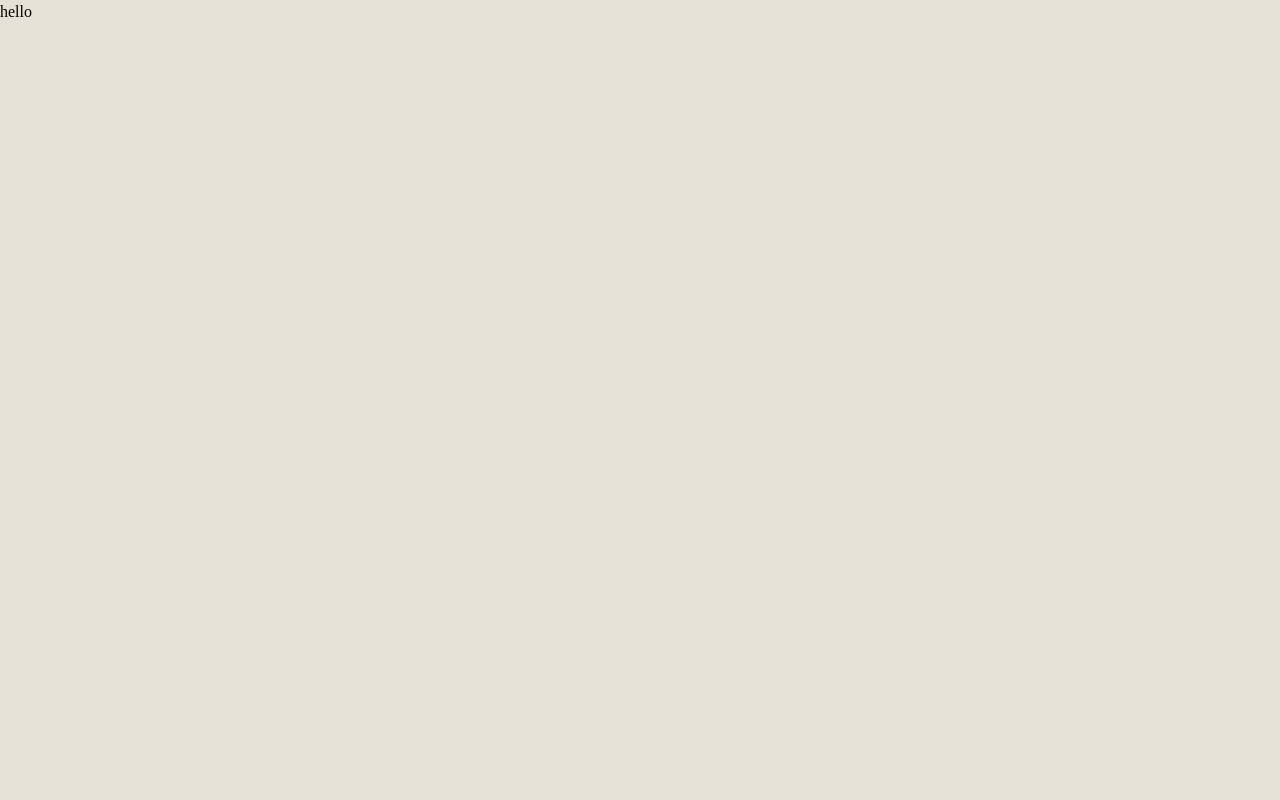
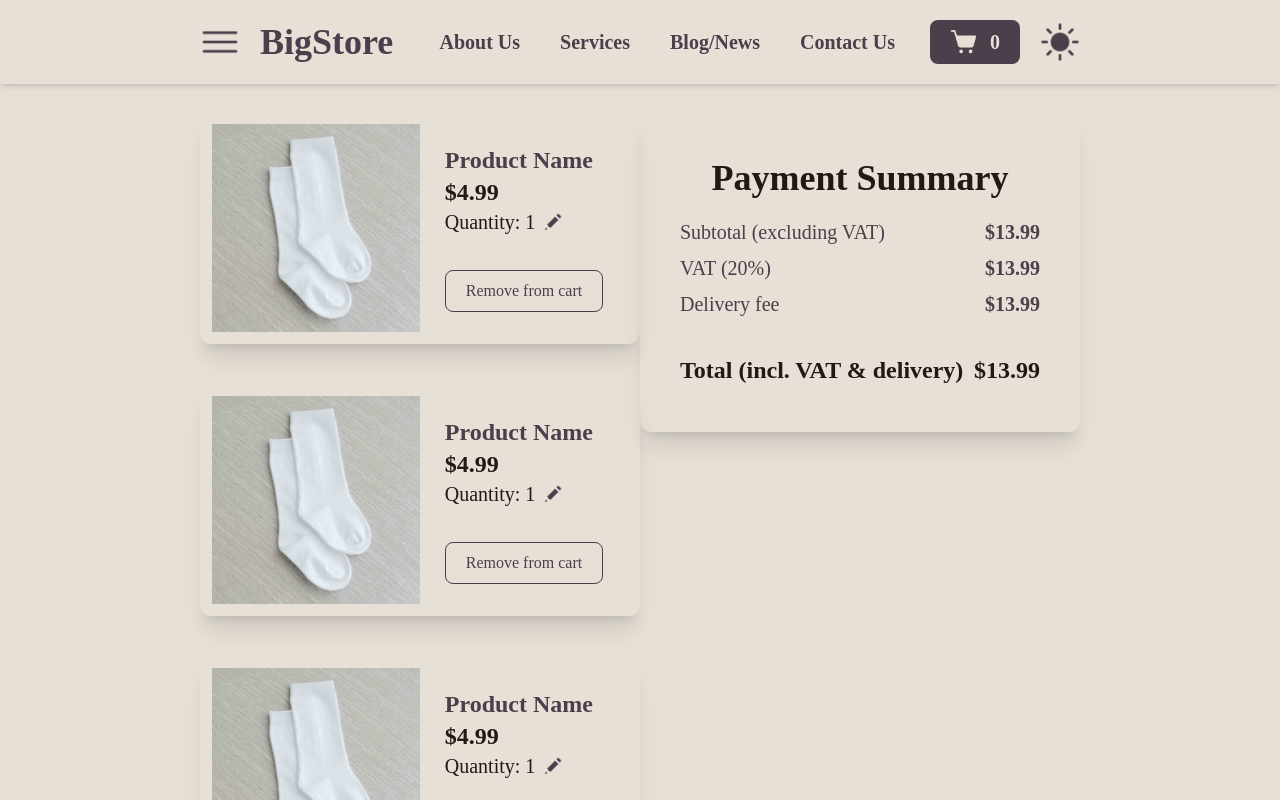
Before and after one commit to luwquit/react-exercises, a React (Vite) app in the folder cart-context-store/: page /cart in a window 1280 px wide. Shown: the top 800 px of the page. Built offline with nearby package versions, Linux system fonts and the light colour scheme; data requests are answered from the project's data file; a web font is replaced by a local one.

Commit message:
Add CartPage total layout

```diff
--- /dev/null
+++ b/cart-context-store/src/components/CartItem.tsx
@@ -0,0 +1,26 @@
+export function CartItem() {
+  return (
+    <div className="rounded-xl grid grid-cols-2 max-w-150 text-text-light p-3 justify-items-center shadow-xl dark:shadow-2xl">
+
+      <img src="test-product-img.jpg" className="w-60" />
+
+      <div className="flex flex-col justify-between py-5">
+        <div className="flex flex-col">
+          <h2 className="font-semibold text-2xl text-main-light">Product Name</h2>
+          <h3 className="font-bold text-2xl ">$4.99</h3>
+          <div className="flex gap-x-2">
+            <h4 className="font-medium text-xl">Quantity: 1</h4>
+            <button className="cursor-pointer hover:opacity-80 transition-opacity">
+              <img src="pencil-icon-light.png" className="w-5" />
+            </button>
+          </div>
+        </div>
+
+        <div className="">
+          <button className="btn bg-bg-light text-main-light border font-medium">Remove from cart</button>
+        </div>
+      </div>
+
+    </div>
+  );
+}
--- /dev/null
+++ b/cart-context-store/src/components/CartItemsGrid.tsx
@@ -0,0 +1,14 @@
+import { CartItem } from "./CartItem"
+
+export function CartItemsGrid() {
+  return (
+    <section className="pb-10 grid gap-y-10">
+      <CartItem />
+      <CartItem />
+      <CartItem />
+      <CartItem />
+      <CartItem />
+      <CartItem />
+    </section>
+  )
+}
--- a/cart-context-store/src/components/Header.tsx
+++ b/cart-context-store/src/components/Header.tsx
@@ -1,6 +1,7 @@
 import { ToggleTheme } from "./ToggleTheme";
 import { useTheme } from "../contexts/ThemeContext";
 import { useCart } from "../contexts/CartContext";
+import { NavLink } from "react-router";
 
 export function Header() {
   const { theme } = useTheme();
@@ -8,7 +9,9 @@ export function Header() {
   return (
     <header className="text-main-light dark:text-bg-light bg-bg-light dark:bg-bg-dark shadow-md grid grid-cols-[60px_1fr_1fr_1fr_60px] items-center py-5 px-50 fixed z-50">
       <img src={theme === "light" ? "./menu-icon-light.png" : "./menu-icon-dark.png"} className="size-10 hover:opacity-70 transition-opacity cursor-pointer" />
-      <h1 className="font-header text-4xl font-bold justify-self-start cursor-pointer">BigStore</h1>
+      <NavLink to="/">
+        <h1 className="font-header text-4xl font-bold justify-self-start cursor-pointer">BigStore</h1>
+      </NavLink>
       <nav className="justify-self-end">
         <ul className="text-xl font-semibold flex gap-x-10">
           <li className="shrink-0 hover:opacity-70 transition-opacity cursor-pointer relative inline-block group">
@@ -41,10 +44,13 @@ export function Header() {
             </li>
         </ul>
       </nav>
-      <button className="bg-main-light dark:bg-bg-light dark:text-bg-dark text-xl font-semibold flex gap-x-3 justify-self-end btn">
-        <img src={theme === "light" ? "./cart-icon-light.png" : "cart-icon-dark.png"} className="size-7" />
-        {cart.totalQuantity}
-      </button>
+      <NavLink to="/cart">
+        <button className="bg-main-light dark:bg-bg-light dark:text-bg-dark text-xl font-semibold flex gap-x-3 justify-self-end btn">
+          <img src={theme === "light" ? "./cart-icon-light.png" : "cart-icon-dark.png"} className="size-7" />
+          {cart.totalQuantity}
+        </button>
+      </NavLink>
+
       <ToggleTheme />
     </header>
   );
--- /dev/null
+++ b/cart-context-store/src/components/PaymentSummary.tsx
@@ -0,0 +1,29 @@
+export function PaymentSummary() {
+  return (
+    <section className="text-main-light max-w-150 max-h-80 px-10 rounded-xl shadow-xl dark:shadow-2xl flex flex-col justify-center">
+      <h2 className="text-4xl font-bold text-center text-text-light pb-5">Payment Summary</h2>
+      <div className="text-xl font-medium space-y-2">
+        <span className="flex justify-between">
+          <h3>Subtotal (excluding VAT)</h3>
+          <h4 className="font-bold">$13.99</h4>
+        </span>
+
+        <span className="flex justify-between">
+          <h3>VAT (20%)</h3>
+          <h4 className="font-bold">$13.99</h4>
+        </span>
+
+        <span className="flex justify-between">
+          <h3>Delivery fee</h3>
+          <h4 className="font-bold">$13.99</h4>
+        </span>
+
+        <span className="flex justify-between text-2xl font-bold text-text-light pt-7">
+          <h3>Total (incl. VAT & delivery)</h3>
+          <h4>$13.99</h4>
+        </span>
+
+      </div>
+    </section>
+  );
+}
--- a/cart-context-store/src/pages/CartPage.tsx
+++ b/cart-context-store/src/pages/CartPage.tsx
@@ -1,9 +1,16 @@
-
+import { Header } from "../components/Header";
+import { CartItemsGrid } from "../components/CartItemsGrid";
+import { PaymentSummary } from "../components/PaymentSummary";
 
 export function CartPage() {
   return (
     <>
-      <p>hello</p>
+      <Header />
+      <div className="pt-28 px-50 grid grid-cols-2">
+        <CartItemsGrid />
+        <PaymentSummary />
+      </div>
+
     </>
   );
 }
```
Also changed, not shown: cart-context-store/public/pencil-icon-dark.png (added), cart-context-store/public/pencil-icon-light.png (added).
